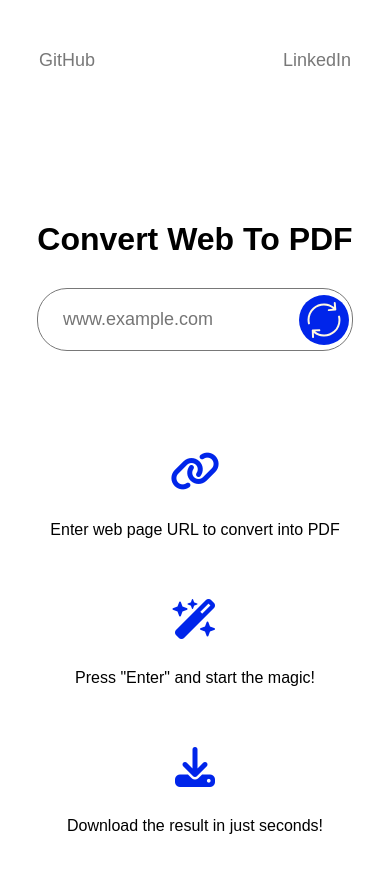
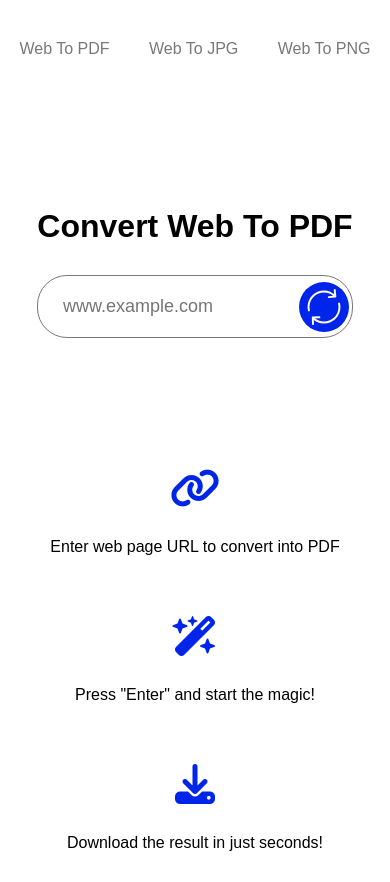
Before and after one commit to techlead-1/Web-Converter, a plain HTML site: page index.html in a window 390 px wide. Drawn offline with nearby package versions, Linux system fonts and the light colour scheme; some packages are replaced by stand-ins of ours; a web font is replaced by a local one.

Commit message:
Added new files and modified index.html and style.css

```diff
--- a/index.html
+++ b/index.html
@@ -16,6 +16,7 @@
         <link href='https://fonts.googleapis.com/css?family=Muli' rel='stylesheet'>
         <link rel="stylesheet" href="style.css">
         <script src="https://ajax.googleapis.com/ajax/libs/angularjs/1.5.6/angular.min.js"></script>
+        <script src="https://ajax.googleapis.com/ajax/libs/angularjs/1.6.9/angular-route.js"></script>
     </head>
 
 
@@ -23,14 +24,16 @@
         <!--Angular app-->
         <div ng-app="myApp" ng-controller="myCtrl">
 
-            <!--Navigation bar-->
+            <!--Top navigation bar-->
             <ul>
-                <li><a href="https://github.com/techlead-1" target="_blank">GitHub</a></li>
-                <li><a href="https://www.linkedin.com/in/ademola-adesanya-39926322b/" target="_blank">LinkedIn</a></li>
+                <li><a href="#!main">Web To PDF</a></li>
+                <li><a href="#!tojpg">Web To JPG</a></li>
+                <li><a href="#!topng">Web To PNG</a></li>
             </ul>
 
             <!--Converter app-->
             <div class="container">
+                <div class="block" ng-view><!--other html document will be routed here-->
                 <h1>Convert Web To PDF</h1>
 
                 <!--Url input-->
@@ -38,6 +41,7 @@
                     <input type="text" required placeholder="www.example.com" name="Url" value="">
                     <button ng-click="download()" type="submit" value="Convert file"><img src="convert.svg"></button>
                 </form>
+                </div>
 
                 <!--App Instructions-->
                 <div class="instructions">
--- a/myApp.js
+++ b/myApp.js
@@ -1,5 +1,5 @@
 //Setting up angular module
-var app = angular.module("myApp", []);
+var app = angular.module("myApp", ["ngRoute"]);
 
 //Angular controller for Angular app "myApp"
 app.controller('myCtrl', function($scope) {
--- a/style.scss
+++ b/style.scss
@@ -19,8 +19,8 @@ body {font-family: muli, sans-serif;
       div {
 
         //Navigation styling
-        ul {width: 80%;
-            margin: 50px auto;
+        ul {width: 90%;
+            margin: 40px auto;
             display: flex;
             flex-direction: row;
             justify-content: space-between;
@@ -30,7 +30,7 @@ body {font-family: muli, sans-serif;
 
             //nav elements (li) styling
             li, a {color: $grey;
-                   font-size: 18px;
+                   font-size: 16px;
                    text-decoration: none;
             }
 
@@ -143,4 +143,9 @@ body {font-family: muli, sans-serif;
 @media screen and (max-width: 500px) {
      .container {width: 90%;
      }
+     li,a {font-size: 15px;
+     }
 }
+
+.block {display: block;
+}
```
Also changed, not shown: tojpg.html (added, +8 -0 lines), topng.html (added, +8 -0 lines), style.css.
